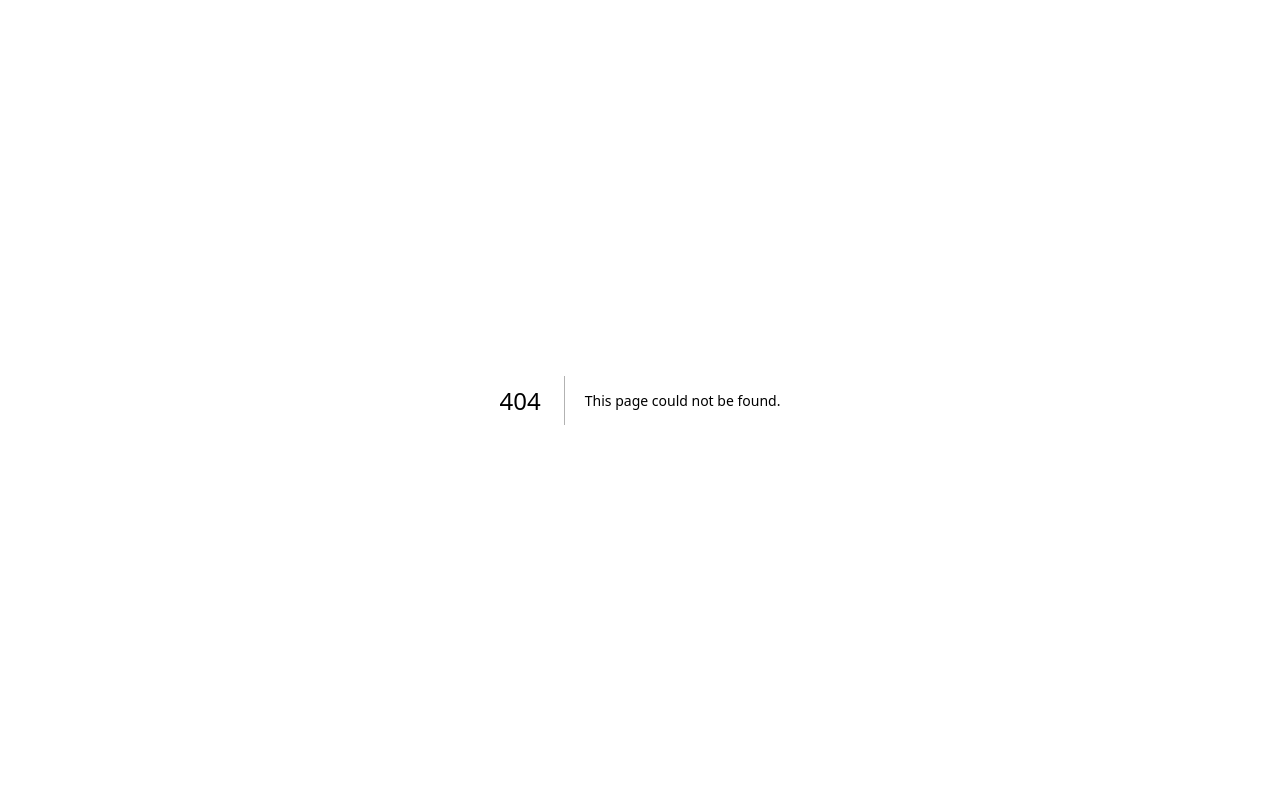
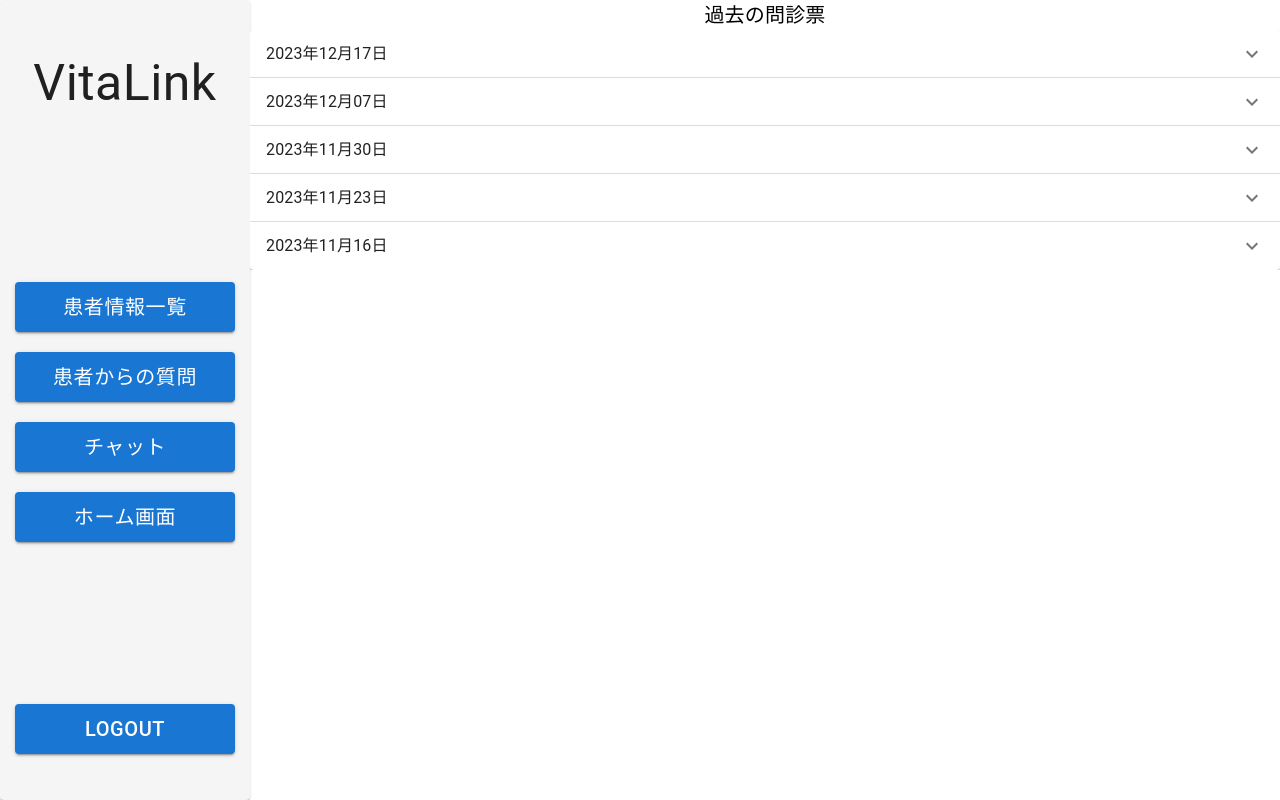
Before and after one commit to Kotaro0722/VitaLinkHistory, a Next.js app in the folder client/: page /record/interviewOut/1 in a window 1280 px wide. Before the commit this address had no page. Built offline with nearby package versions, Linux system fonts and the light colour scheme.

Commit message:
問診票出力作成

```diff
--- /dev/null
+++ b/client/app/record/interviewOut/[id]/page.jsx
@@ -0,0 +1,78 @@
+import History from "@/components/record/output/history";
+import { Typography } from "@mui/material";
+
+const Page = ({ params }) => {
+  const history = [
+    {
+      date: {
+        year: "2023",
+        month: "12",
+        day: "17",
+      },
+      symptom: "のどの痛み発熱",
+      medicine: [
+        { name: "ぺラックT錠", amount: 3, timing: "食後", note: "" },
+        { name: "トローチ", amount: 3, timing: "就寝前", note: "" },
+      ],
+      disease: "高血圧",
+    },
+    {
+      date: {
+        year: "2023",
+        month: "12",
+        day: "07",
+      },
+      symptom: "関節が痛い",
+      medicine: [
+        { name: "ぺラックT錠", amount: 3, timing: "食後", note: "" },
+        { name: "トローチ", amount: 3, timing: "就寝前", note: "" },
+      ],
+    },
+    {
+      date: {
+        year: "2023",
+        month: "11",
+        day: "30",
+      },
+      symptom: "喉が痛い 発熱",
+      medicine: [
+        { name: "ぺラックT錠", amount: 3, timing: "食後", note: "" },
+        { name: "トローチ", amount: 3, timing: "就寝前", note: "" },
+      ],
+    },
+    {
+      date: {
+        year: "2023",
+        month: "11",
+        day: "23",
+      },
+      symptom: "喉が痛い 発熱",
+      medicine: [
+        { name: "ぺラックT錠", amount: 3, timing: "食後", note: "" },
+        { name: "トローチ", amount: 3, timing: "就寝前", note: "" },
+      ],
+    },
+    {
+      date: {
+        year: "2023",
+        month: "11",
+        day: "16",
+      },
+      symptom: "喉が痛い 発熱",
+      medicine: [
+        { name: "ぺラックT錠", amount: 3, timing: "食後", note: "" },
+        { name: "トローチ", amount: 3, timing: "就寝前", note: "" },
+      ],
+    },
+  ];
+  return (
+    <>
+      <Typography sx={{ fontSize: "20px", textAlign: "center" }}>
+        過去の問診票
+      </Typography>
+      <History data={history} />
+    </>
+  );
+};
+
+export default Page;
--- a/client/app/record/layout.jsx
+++ b/client/app/record/layout.jsx
@@ -35,7 +35,7 @@ export default function RootLayout({ children }) {
   return (
     <html lang="en">
       <head>
-        <title>Dashbaord</title>
+        <title>データ閲覧</title>
       </head>
       <body style={{ margin: "0px" }}>
         <Grid container>
```
